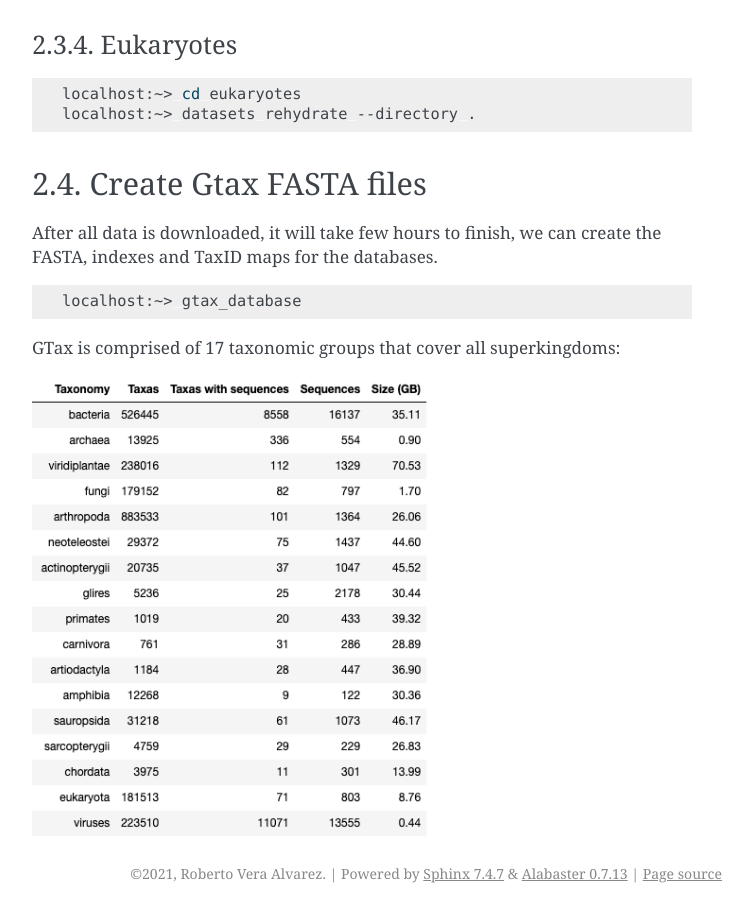
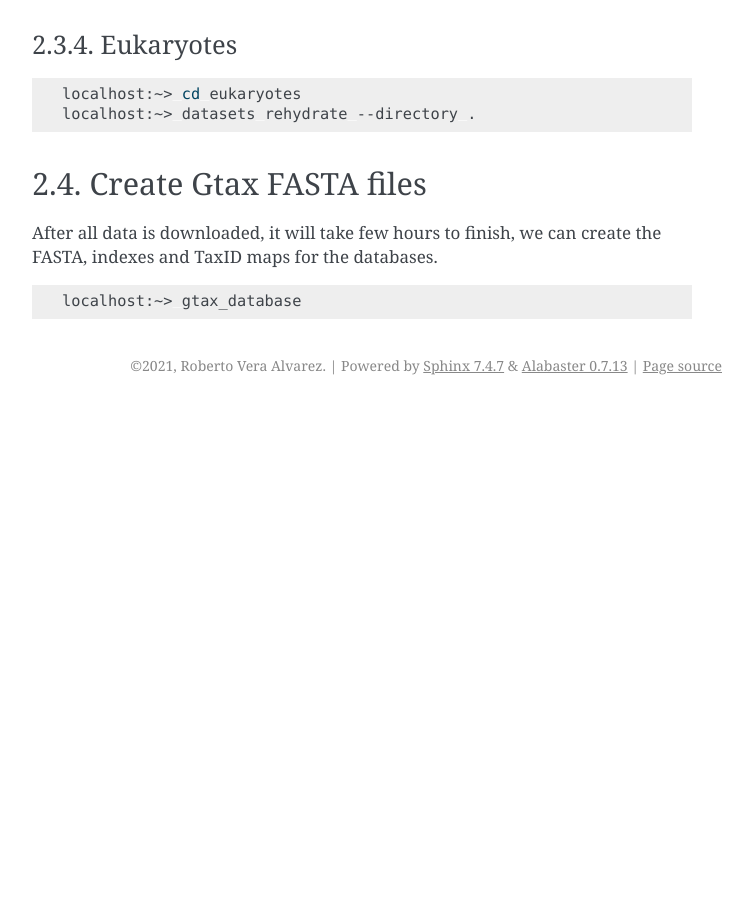
Before and after one commit to ncbi/gtax, a Sphinx documentation site: the page built from docs/source/datasets.rst, in a window 1280 px wide and 900 px high, scrolled down 1601 px. Shown: the whole window, without its empty margins (388-1141 px from the left). Built offline with Sphinx 7.4.7, drawn with Linux system fonts in a browser that asks for light colours; after the commit the page ends 2006 px from its top, so only the background shows below that.

Commit message:
Updating docs

```diff
--- a/docs/source/datasets.rst
+++ b/docs/source/datasets.rst
@@ -100,10 +100,3 @@ databases.
 .. code-block:: bash
 
     localhost:~> gtax_database
-
-
-GTax is comprised of 17 taxonomic groups that cover all superkingdoms:
-
-.. image:: /_static/taxonomy_groups.png
-    :width: 400px
-    :alt: Taxonomy groups
--- a/docs/source/index.rst
+++ b/docs/source/index.rst
@@ -18,11 +18,11 @@ Introduction
 ------------
 
 `GTax`_ python package provides tools for the creation of the GTax sequence-based database. This database includes
-one assembly per organism deposited in the NCBI Genomes database. The sequences are organized by 17 taxonomic levels
+one assembly per organism deposited in the NCBI Genomes database. The sequences are organized by 19 taxonomic levels
 from *superkindom* to *clades*. Python pickle files are also provided with a graph data structure for the taxonomic
 tree.
 
-GTax is comprised of 17 taxonomic levels that cover all taxonomic superkingdoms:
+GTax is comprised of 19 taxonomic levels that cover all taxonomic superkingdoms:
 
 .. image:: /_static/taxonomy_groups.png
     :width: 400px
```
